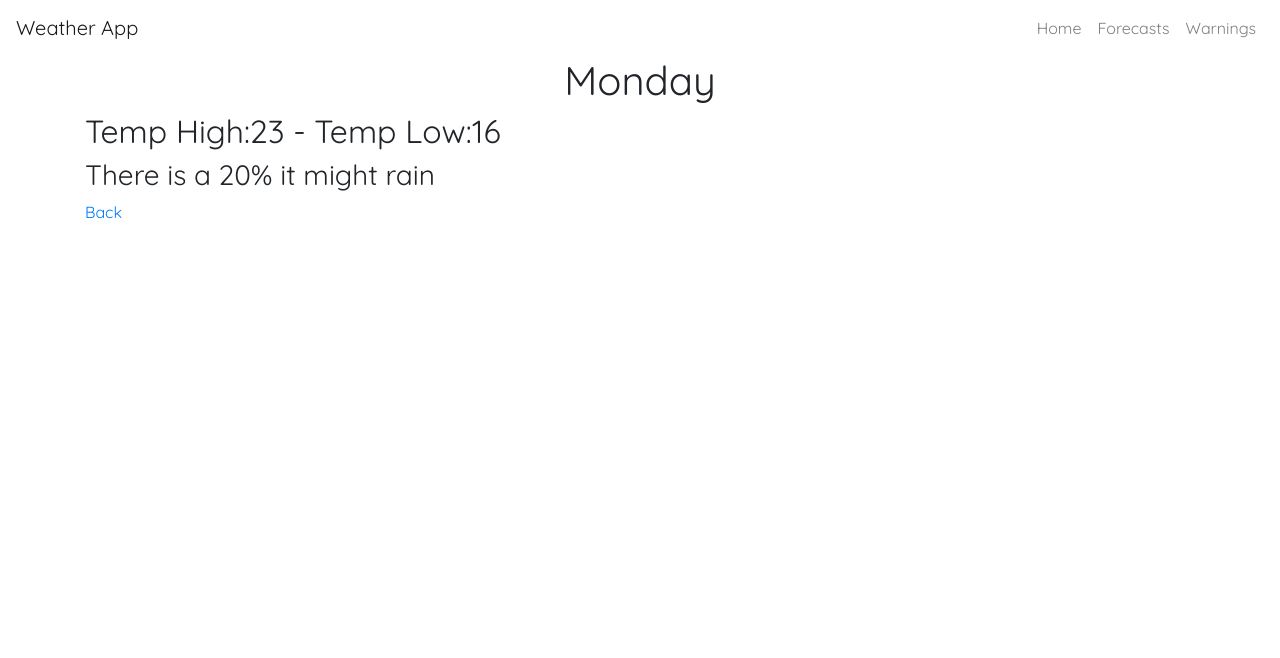
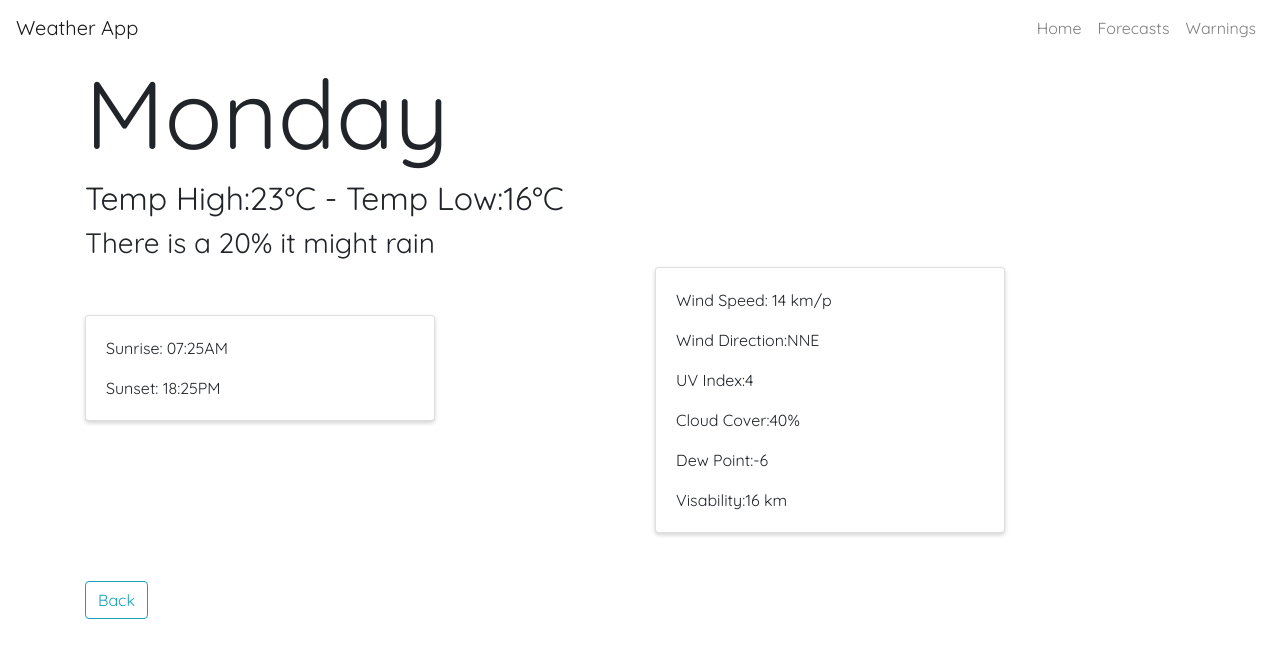
Before and after one commit to AmoDinho/weather-forecasts, a React (Create React App) app: page /days/1 in a window 1280 px wide. Shown: the top 658 px of the page. Built offline with nearby package versions, Linux system fonts and the light colour scheme.

Commit message:
Styling done

```diff
--- a/src/api.js
+++ b/src/api.js
@@ -1,10 +1,10 @@
 const WeatherAPI = {
   days: [
-    { number: 1, day: "Monday", tempH: 23, tempL: 16, rainProb: 20, thumbnail:"/outline-wb_sunny-24px.svg" },
-    { number: 2, day: "Tuesday", tempH: 15, tempL: 6, rainProb: 85 ,thumbnail:"/outline-wb_cloudy-24px.svg"},
-    { number: 3, day: "Wednesday", tempH: 40, tempL: 20, rainProb: 1,thumbnail:"/outline-wb_sunny-24px.svg" },
-    { number: 4, day: "Thursday", tempH: 25, tempL: 2, rainProb: 56 ,thumbnail:"/outline-wb_sunny-24px.svg"},
-    { number: 5, day: "Friday", tempH: -8, tempL: 5, rainProb: 90,thumbnail:"/outline-ac_unit-24px.svg" }
+    { number: 1, day: "Monday", tempH: 23, tempL: 16, rainProb: 20, thumbnail:"/outline-wb_sunny-24px.svg", sunrise: "07:25", sunset:"18:25", windSpeed: 14, windDir:"NNE", uvIndex: 4, cloudCover:40, dewPoint: -6, visibility: 16 },
+    { number: 2, day: "Tuesday", tempH: 15, tempL: 6, rainProb: 85 ,thumbnail:"/outline-wb_cloudy-24px.svg", sunrise: "07:10", sunset:"18:10", windSpeed: 10, windDir:"SE", uvIndex: 1, cloudCover:80, dewPoint: 2, visibility: 5},
+    { number: 3, day: "Wednesday", tempH: 40, tempL: 20, rainProb: 1,thumbnail:"/outline-wb_sunny-24px.svg", sunrise: "08:25", sunset:"19:25", windSpeed: 2, windDir:"WE", uvIndex: 5, cloudCover:10, dewPoint: 0, visibility: 30 },
+    { number: 4, day: "Thursday", tempH: 25, tempL: 2, rainProb: 56 ,thumbnail:"/outline-wb_sunny-24px.svg", sunrise: "07:11", sunset:"18:11", windSpeed: 6, windDir:"NNE", uvIndex: 6, cloudCover:25, dewPoint: -3, visibility: 15},
+    { number: 5, day: "Friday", tempH: -8, tempL: 5, rainProb: 90,thumbnail:"/outline-ac_unit-24px.svg", sunrise: "08:11", sunset:"17:11", windSpeed: 15, windDir:"SE", uvIndex: 1, cloudCover:55, dewPoint: -9, visibility: 5}
   ],
   all: function() {
     return this.days;
--- /dev/null
+++ b/src/components/InfoCards.js
@@ -0,0 +1,32 @@
+import React from 'react';
+import { Card,  CardText, CardBody} from 'reactstrap';
+
+const InfoCards = ({
+    rise,
+    set,
+    wind,
+    dir,
+    uv,
+    cloud,
+    dew,
+    vis
+
+}) => (
+
+
+    <div>
+
+      <Card>
+        <CardBody>
+
+          <CardText> Sunrise: {rise}AM</CardText>
+          <CardText> Sunset: {set}PM</CardText>
+
+        </CardBody>
+      </Card>
+
+
+    </div>
+);
+
+export default InfoCards;
--- /dev/null
+++ b/src/components/MiscCard.js
@@ -0,0 +1,46 @@
+import React from 'react';
+import { Card, CardText, CardBody} from 'reactstrap';
+  import PropTypes from "prop-types";
+
+const MiscCard = ({
+
+    wind,
+    dir,
+    uv,
+    cloud,
+    dew,
+    vis
+
+}) => (
+
+
+    <div>
+
+
+
+      <Card>
+        <CardBody>
+          <CardText> Wind Speed: {wind} km/p</CardText>
+          <CardText> Wind Direction:{dir}</CardText>
+          <CardText> UV Index:{uv}</CardText>
+          <CardText> Cloud Cover:{cloud}%</CardText>
+          <CardText>Dew Point:{dew}</CardText>
+          <CardText>Visability:{vis} km</CardText>
+
+
+        </CardBody>
+      </Card>
+
+    </div>
+);
+
+
+Card.propTypes = {
+    className: PropTypes.string
+  };
+
+CardText.propTypes = {
+    className: PropTypes.string
+};
+
+export default MiscCard;
--- a/src/components/Warnings.js
+++ b/src/components/Warnings.js
@@ -1,10 +1,27 @@
 import React from "react";
+import { Container, Row,Col, Alert } from "reactstrap";
 
 const Warnings = () => (
   <div>
-    <ul>
-      <li>Friday Flash floods in Northern Suburbs</li>
-    </ul>
+   <Container>
+     <Row>
+       <Col>
+       <h1 className="text-left mt-5">Warnings</h1>
+
+     <Alert color="primary">
+      Dam levels are over 50%.
+     </Alert>
+
+      <Alert color="danger">
+      Flash floods in Delft.
+     </Alert>
+
+      <Alert color="warning">
+      March for Land Without Compensation on 23 October 2018 in CBD.
+     </Alert>
+       </Col>
+     </Row>
+   </Container>
   </div>
 );
 export default Warnings;
--- a/src/containers/Day.js
+++ b/src/containers/Day.js
@@ -1,8 +1,10 @@
 import React from "react";
 import WeatherAPI from "../api";
-import { Link } from "react-router-dom";
 import "./Days.css";
-import { Container, Row, Col } from 'reactstrap';
+import { Container, Row, Col, Button } from 'reactstrap';
+import PropTypes from "prop-types";
+import InfoCards from "../components/InfoCards";
+import MiscCard from "../components/MiscCard";
 
 const Day = props => {
   const day = WeatherAPI.get(parseInt(props.match.params.number, 10));
@@ -10,22 +12,60 @@ const Day = props => {
     return <div>Sorry the weather for that day was not found</div>;
   }
   return (
-
+    <div>
       <Container>
         <Row>
-          <Col>
-          <h1>{day.day}</h1>
-      <h2>
-        Temp High:{day.tempH} - Temp Low:{day.tempL}
-      </h2>
-      <h3>There is a {day.rainProb}% it might rain</h3>
-      <Link to="/days">Back</Link>
+          <Col  sm="8" >
+          <h1 className="text-left display-1">{day.day}</h1>
+<h2>
+  Temp High:{day.tempH}°C - Temp Low:{day.tempL}°C
+</h2>
+<h3>There is a {day.rainProb}% it might rain</h3>
           </Col>
         </Row>
       </Container>
 
 
+
+<Container>
+<Row>
+  <Col sm="4" className="align-items-left mt-5">
+   <InfoCards
+   rise={day.sunrise}
+   set={day.sunset}
+   />
+
+  </Col>
+  <Col sm="4" className="align-items-right mb-5 mx-auto">
+  <MiscCard
+wind={day.windSpeed}
+dir={day.windDir}
+uv={day.uvIndex}
+cloud={day.cloudCover}
+dew={day.dewPoint}
+vis={day.visibility}
+
+/>
+
+
+  </Col>
+</Row>
+</Container>
+
+<Container>
+      <Row>
+        <Col sm="4" >
+        <Button className="align-items-right mb-2" outline color="info" href="/days"> Back</Button>
+
+        </Col>
+      </Row>
+    </Container>
+</div>
   );
 };
 
 export default Day;
+
+Button.PropTypes ={
+  color: PropTypes.string
+}
--- a/src/containers/FullDays.js
+++ b/src/containers/FullDays.js
@@ -11,7 +11,7 @@ const FullDays = () => (
     <Container>
       <Row>
 
-        <Col   className="mx-auto" >
+        <Col   className="ml-5" >
         <CardDeck  className="mt-4">
         {WeatherAPI.all().map(f => (
 
```
